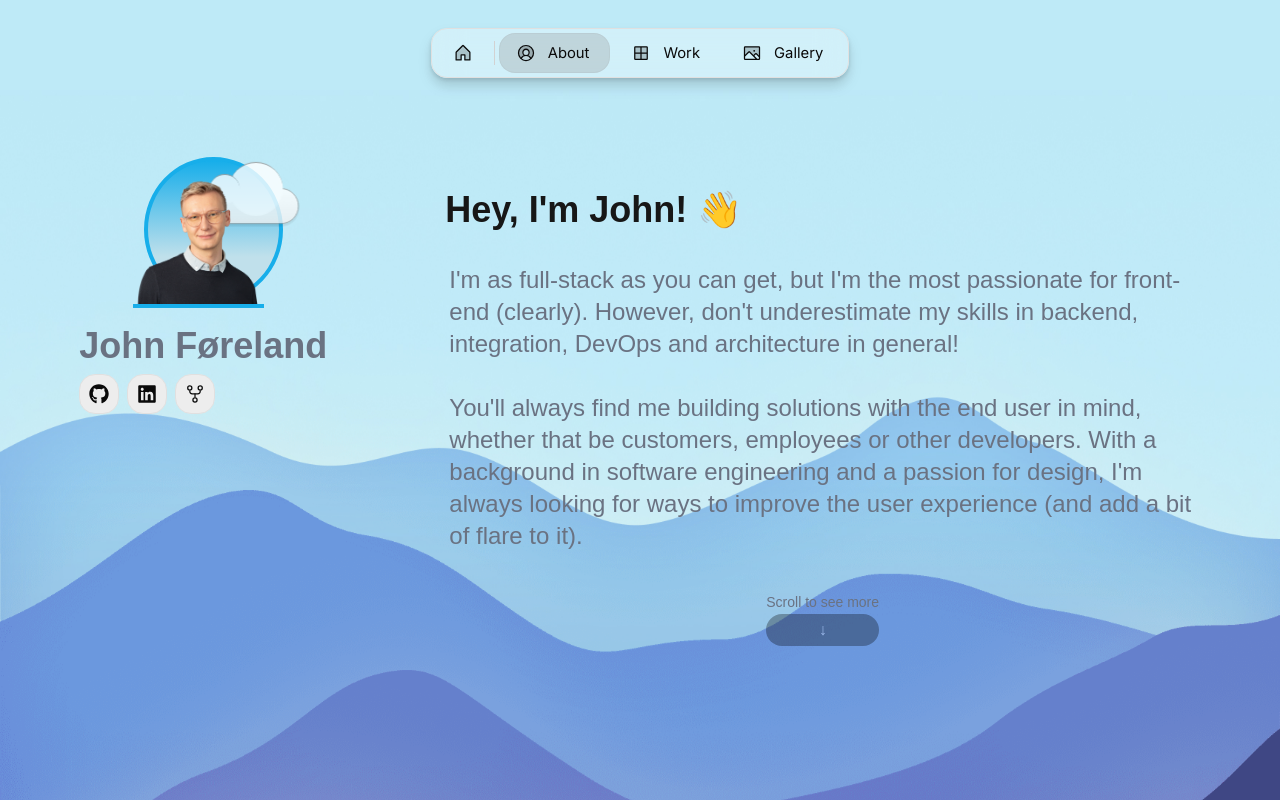
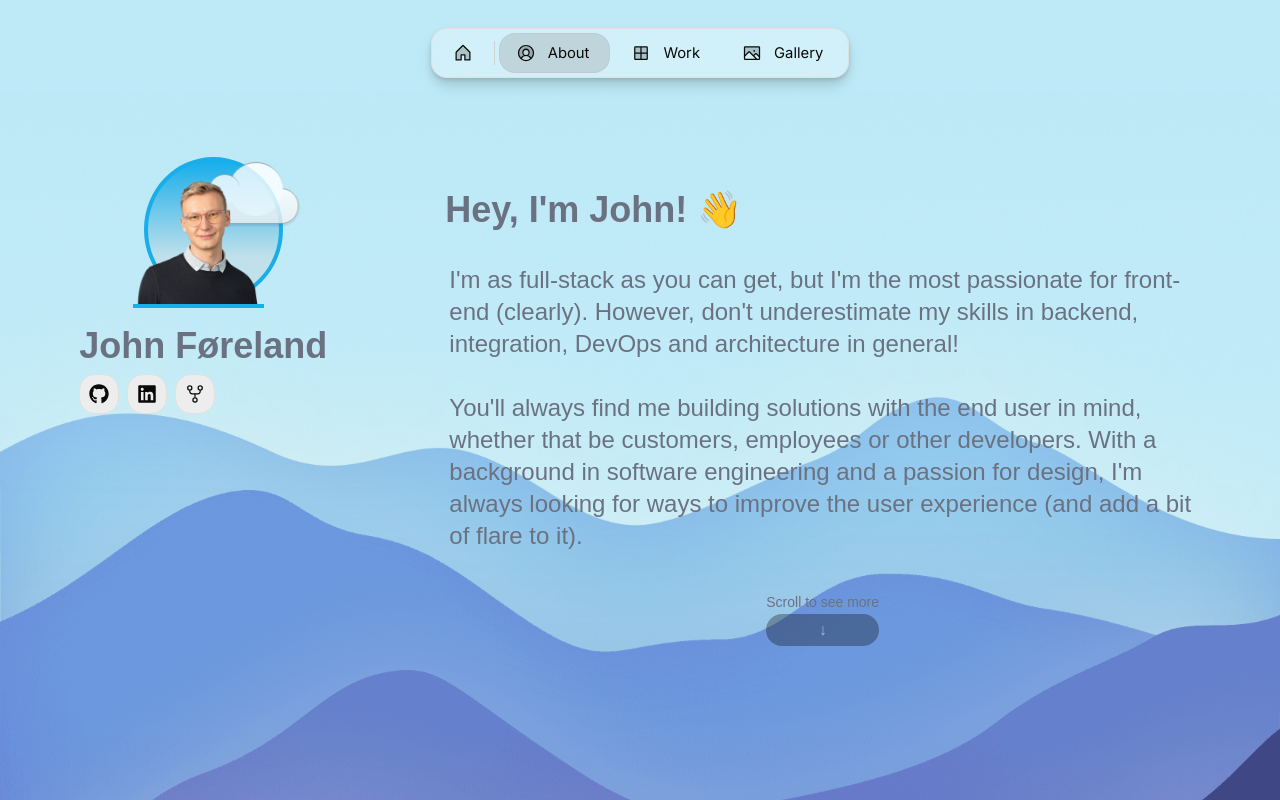
Before and after one commit to johnforeland/john.fore.land, a Next.js app: page /about in a window 1280 px wide. Shown: the top 800 px of the page. Built offline with nearby package versions, Linux system fonts and the light colour scheme.

Commit message:
changed text color on title

```diff
--- a/src/components/backgrounds/mountains/MountainBackground.tsx
+++ b/src/components/backgrounds/mountains/MountainBackground.tsx
@@ -70,7 +70,9 @@ export default function MountainBackground({
           expanded={false}
         >
           <GridRight>
-            <h2 className="text-4xl font-bold pb-10">{about.intro.title}</h2>
+            <h2 className="text-4xl font-bold pb-10 text-gray-500">
+              {about.intro.title}
+            </h2>
           </GridRight>
         </ParallaxBannerLayer>
 
```
